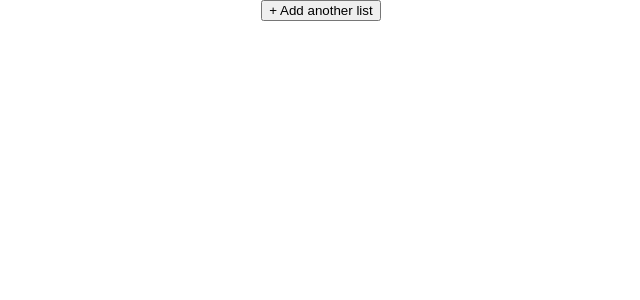
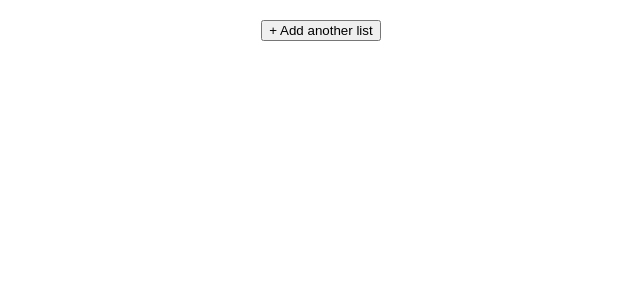
Before and after one commit to cgardn/react-emporium, a React (Create React App) app: page / in a window 1280 px wide. Shown: the top 300 px of the page, without its empty margins (319-959 px from the left). Built offline with nearby package versions, Linux system fonts and the light colour scheme.

Commit message:
styling, first very basic complete version with no persistance

```diff
--- a/src/App.css
+++ b/src/App.css
@@ -1,19 +1,22 @@
 #root {
   display: flex;
+  height: 100vh;
   flex-direction: row;
   justify-content: center;
   font-family: Helvetica;
+  align-items: start;
 }
 
 .list {
   background-color: #f9f9f9;
   border: thin solid #f1f1f1;
   padding: 5px 10px;
-  margin-top: 20px;
+  margin: 20px 10px 0 0;
   display: flex;
   flex-direction: column;
   justify-content: center;
 }
+
 
 .title {
   font-size: 2rem;
@@ -21,10 +24,16 @@
 }
 
 .list-content {
-  padding: 5px;
+  padding: 5px 0;
+}
+
+.list-item {
+  margin-bottom: 8px;
+  padding: 0 10px;
+  font-family: sans-serif;
   background-color: #eee;
 }
 
-.list-item {
-  font-family: sans-serif;
+.addListButton {
+  margin-top: 20px;
 }
--- a/src/App.js
+++ b/src/App.js
@@ -61,7 +61,6 @@ const Listitem = (props) => {
 const Todolist = (props) => {
   const [listContent, setListContent] = React.useState([]);
   const [listTitle, setListTitle] = React.useState("New List");
-  const [nextItemId, setNextItemId] = React.useState(0);
 
   const changeItem = (id, newContent) => {
     setListContent(listContent.map( (item) =>
@@ -149,7 +148,7 @@ const Board = (props) => {
   return (
     <>
     {lists.length > 0 &&
-    <div>
+      <>
       {lists.map( (list) => (
         <Todolist
           key={list.id}
@@ -157,7 +156,7 @@ const Board = (props) => {
           getId={getId}
         />
       ))}
-    </div>
+      </>
     }
 
     <button
```
